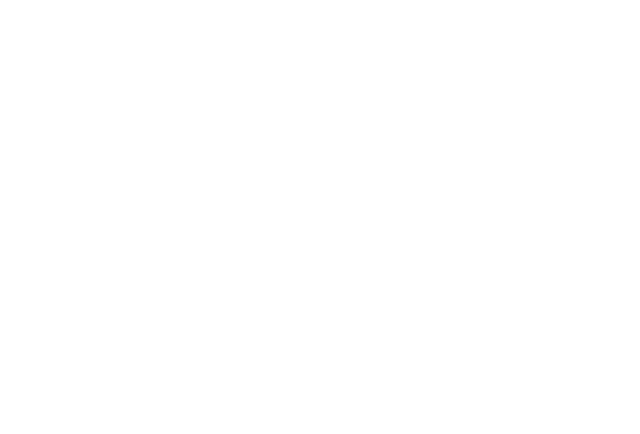
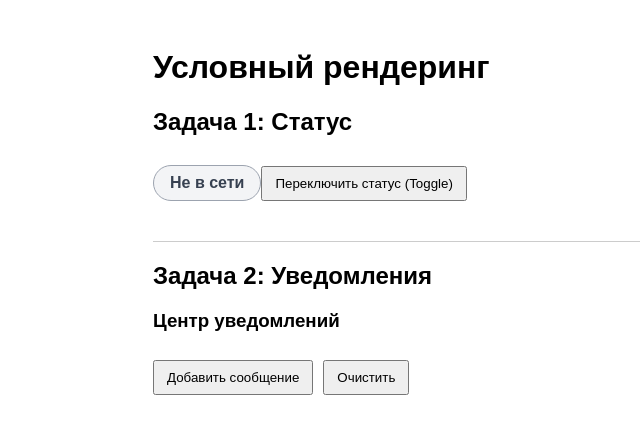
Before and after one commit to RuslanChekhuta/my-app-2026, a React (Vite) app: page / in a window 1280 px wide. Shown: the top 434 px of the page, without its empty margins (187-827 px from the left). Built offline with nearby package versions, Linux system fonts and the light colour scheme.

Commit message:
урок 1.13

```diff
--- /dev/null
+++ b/src/App.css
@@ -0,0 +1,46 @@
+/* Задача 1 */
+.status-badge {
+  padding: 8px 16px;
+  border-radius: 20px;
+  font-weight: bold;
+  display: inline-block;
+  margin-bottom: 20px;
+}
+
+.status-online {
+  background-color: #dcfce7;
+  color: #166534;
+  border: 1px solid #166534;
+}
+
+.status-offline {
+  background-color: #f3f4f6;
+  color: #374151;
+  border: 1px solid #9ca3af;
+}
+
+/* Задача 2 */
+.notification-box {
+  background-color: #ffedd5;
+  border-left: 4px solid #f97316;
+  padding: 10px;
+  margin: 10px 0;
+  color: #9a3412;
+}
+
+.app-container {
+  max-width: 600px;
+  margin: 0 auto;
+  font-family: sans-serif;
+  padding: 20px;
+}
+button {
+  margin-top: 10px;
+  padding: 8px 12px;
+  cursor: pointer;
+}
+hr {
+  margin: 20px 0;
+  border: 0;
+  border-top: 1px solid #ccc;
+}
--- a/src/App.jsx
+++ b/src/App.jsx
@@ -1,5 +1,39 @@
+import { useState } from "react";
+import "./App.css";
+import UserStatus from "./components/UserStatus";
+import NotificationArea from "./components/NotificationArea";
+
 function App() {
-  return <></>;
+  const [isOnline, setIsOnline] = useState(false);
+  const [messages, setMessages] = useState(0);
+
+  return (
+    <div className="app-container">
+      <h1>Условный рендеринг</h1>
+      <section>
+        <h2>Задача 1: Статус</h2>
+        <UserStatus isOnline={isOnline} />
+
+        <button onClick={() => setIsOnline(!isOnline)}>
+          Переключить статус (Toggle)
+        </button>
+      </section>
+      <hr />
+
+      <section>
+        <h2>Задача 2: Уведомления</h2>
+        {/* Рендери NotificationArea, передай messages как newMessagesCount */}
+        <NotificationArea newMessagesCount={messages} />
+
+        <div style={{ display: "flex", gap: "10px" }}>
+          <button onClick={() => setMessages(messages + 1)}>
+            Добавить сообщение
+          </button>
+          <button onClick={() => setMessages(0)}>Очистить</button>
+        </div>
+      </section>
+    </div>
+  );
 }
 
 export default App;
--- /dev/null
+++ b/src/components/NotificationArea.jsx
@@ -0,0 +1,16 @@
+import React from "react";
+
+const NotificationArea = ({ newMessagesCount }) => {
+  return (
+    <div>
+      <h3>Центр уведомлений</h3>
+      {newMessagesCount > 0 && (
+        <div className="notification-box">
+          У вас {newMessagesCount} новых сообщений!
+        </div>
+      )}
+    </div>
+  );
+};
+
+export default NotificationArea;
--- /dev/null
+++ b/src/components/UserStatus.jsx
@@ -0,0 +1,15 @@
+import React from "react";
+
+const UserStatus = ({ isOnline }) => {
+  return (
+    <div
+      className={
+        isOnline ? "status-badge status-online" : "status-badge status-offline"
+      }
+    >
+      {isOnline ? "В сети" : "Не в сети"}
+    </div>
+  );
+};
+
+export default UserStatus;
```
Also changed, not shown: 1 other file (tests, documents, lock files or other folders).
